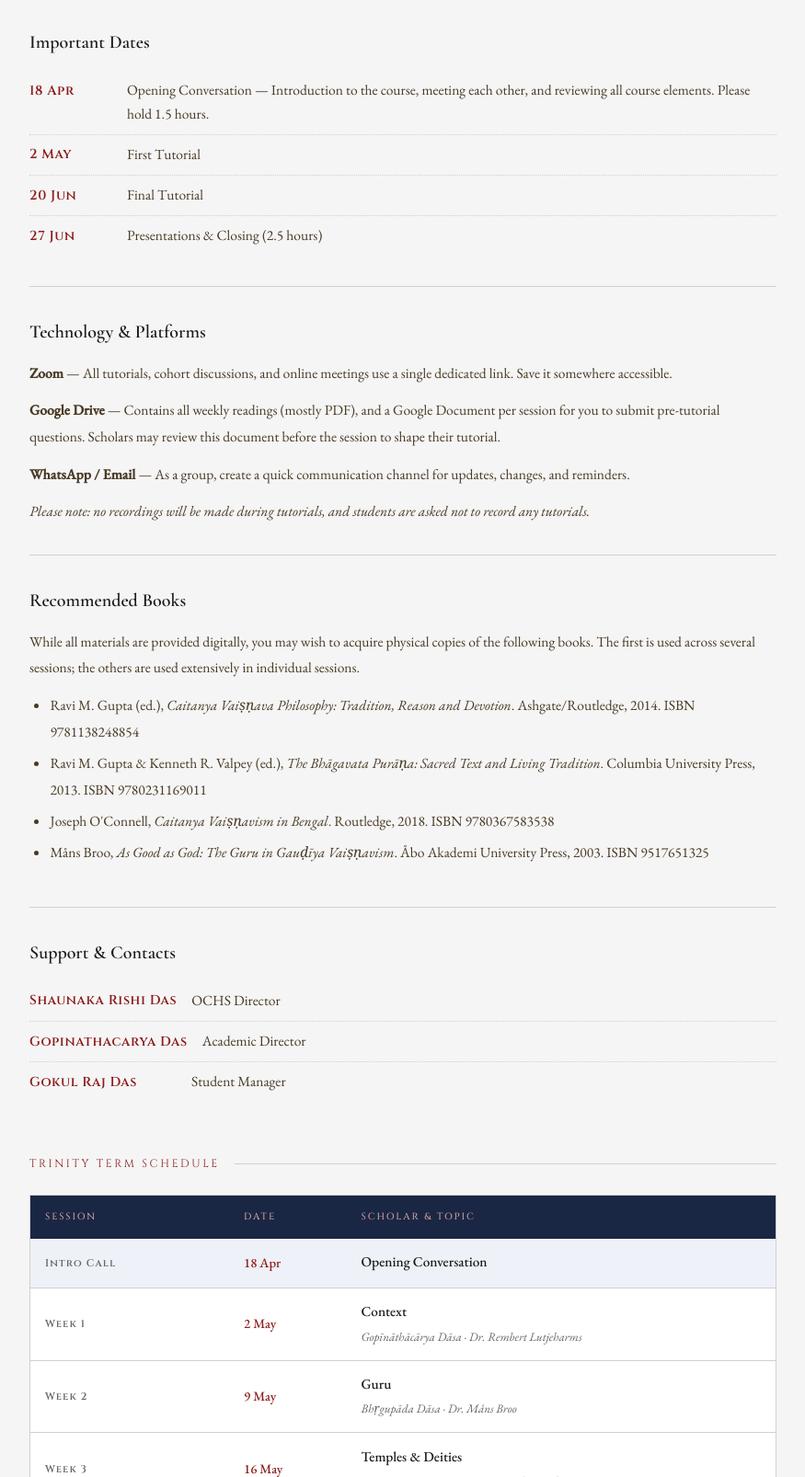
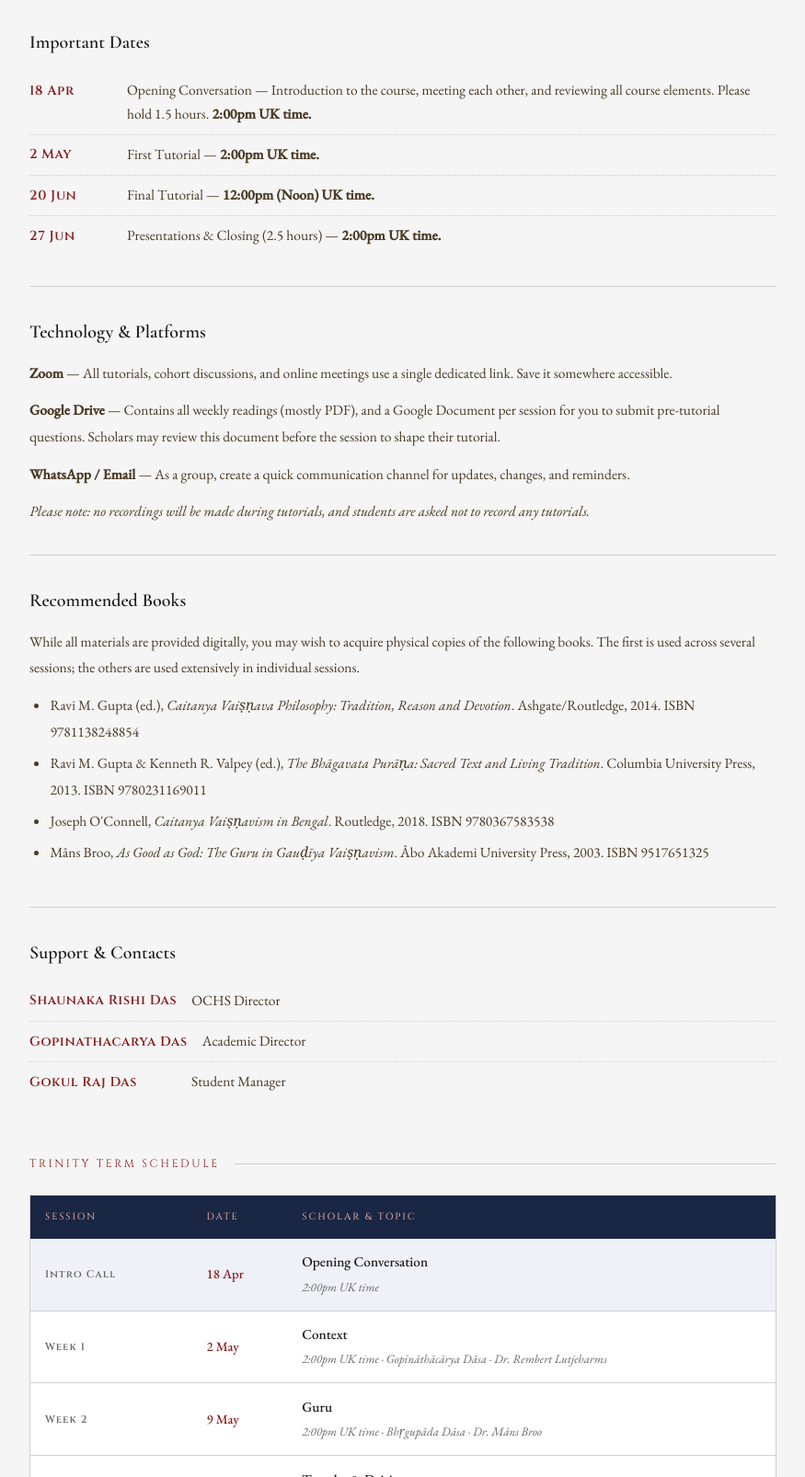
Before and after one commit to gopinath-ochs/gaudiya-studies-tutorial-programme, a plain HTML site: page index.html in a window 1280 px wide. Shown: the part 1194-2800 px from the top of the page at 92% size, without its empty margins (202-1077 px from the left). Drawn offline with nearby package versions, Linux system fonts and the light colour scheme.

Commit message:
Update index.html

```diff
--- a/index.html
+++ b/index.html
@@ -71,7 +71,7 @@
     <img class="logo" src="https://ochs.org.uk/wp-content/uploads/2020/06/cropped-OCHS-Feb-Logo-6.png" alt="OCHS Logo" onerror="this.src='https://ochs.org.uk/wp-content/uploads/2020/01/OCHS-logo.png'">
     <div class="header-rule"></div>
     <h1>The Gaudiya Studies Tutorial Programme</h1>
-    <span class="term-badge">Trinity Term &middot; 2025</span>
+    <span class="term-badge">Trinity Term &middot; 2026</span>
   </div>
 </header>
 
@@ -116,19 +116,19 @@
         <div class="date-list">
           <div class="date-item">
             <span class="date-label">18 Apr</span>
-            <span class="date-text">Opening Conversation &mdash; Introduction to the course, meeting each other, and reviewing all course elements. Please hold 1.5 hours.</span>
+            <span class="date-text">Opening Conversation &mdash; Introduction to the course, meeting each other, and reviewing all course elements. Please hold 1.5 hours. <strong>2:00pm UK time.</strong></span>
           </div>
           <div class="date-item">
             <span class="date-label">2 May</span>
-            <span class="date-text">First Tutorial</span>
+            <span class="date-text">First Tutorial &mdash; <strong>2:00pm UK time.</strong></span>
           </div>
           <div class="date-item">
             <span class="date-label">20 Jun</span>
-            <span class="date-text">Final Tutorial</span>
+            <span class="date-text">Final Tutorial &mdash; <strong>12:00pm (Noon) UK time.</strong></span>
           </div>
           <div class="date-item">
             <span class="date-label">27 Jun</span>
-            <span class="date-text">Presentations &amp; Closing (2.5 hours)</span>
+            <span class="date-text">Presentations &amp; Closing (2.5 hours) &mdash; <strong>2:00pm UK time.</strong></span>
           </div>
         </div>
       </div>
@@ -193,52 +193,52 @@
           <tr class="special-row">
             <td class="td-week">Intro Call</td>
             <td class="td-date">18 Apr</td>
-            <td class="td-topic">Opening Conversation</td>
+            <td class="td-topic">Opening Conversation <span class="td-scholar">2:00pm UK time</span></td>
           </tr>
           <tr>
             <td class="td-week">Week 1</td>
             <td class="td-date">2 May</td>
-            <td class="td-topic">Context <span class="td-scholar">Gop&#299;n&#257;th&#257;c&#257;rya D&#257;sa &middot; Dr. Rembert Lutjeharms</span></td>
+            <td class="td-topic">Context <span class="td-scholar">2:00pm UK time &middot; Gop&#299;n&#257;th&#257;c&#257;rya D&#257;sa &middot; Dr. Rembert Lutjeharms</span></td>
           </tr>
           <tr>
             <td class="td-week">Week 2</td>
             <td class="td-date">9 May</td>
-            <td class="td-topic">Guru <span class="td-scholar">Bh&#7771;gup&#257;da D&#257;sa &middot; Dr. M&aring;ns Broo</span></td>
+            <td class="td-topic">Guru <span class="td-scholar">2:00pm UK time &middot; Bh&#7771;gup&#257;da D&#257;sa &middot; Dr. M&aring;ns Broo</span></td>
           </tr>
           <tr>
             <td class="td-week">Week 3</td>
             <td class="td-date">16 May</td>
-            <td class="td-topic">Temples &amp; Deities <span class="td-scholar">K&#7771;&#7779;&#7751;a K&#7779;etra Swami &middot; Dr. Kenneth R. Valpey</span></td>
+            <td class="td-topic">Temples &amp; Deities <span class="td-scholar">2:00pm UK time &middot; K&#7771;&#7779;&#7751;a K&#7779;etra Swami &middot; Dr. Kenneth R. Valpey</span></td>
           </tr>
           <tr>
             <td class="td-week">Week 4</td>
             <td class="td-date">23 May</td>
-            <td class="td-topic">ISKCON Preaching Reviewed <span class="td-scholar">Shaunaka Rishi Das</span></td>
+            <td class="td-topic">ISKCON Preaching Reviewed <span class="td-scholar">2:00pm UK time &middot; Shaunaka Rishi Das</span></td>
           </tr>
           <tr>
             <td class="td-week">Week 5</td>
             <td class="td-date">30 May</td>
-            <td class="td-topic">Bh&#257;gavata Pur&#257;&#7751;a <span class="td-scholar">R&#257;dhik&#257; Rama&#7751;a D&#257;sa &middot; Prof. Ravi M. Gupta</span></td>
+            <td class="td-topic">Bh&#257;gavata Pur&#257;&#7751;a <span class="td-scholar">2:00pm UK time &middot; R&#257;dhik&#257; Rama&#7751;a D&#257;sa &middot; Prof. Ravi M. Gupta</span></td>
           </tr>
           <tr>
             <td class="td-week">Week 6</td>
             <td class="td-date">6 Jun</td>
-            <td class="td-topic">S&#257;dhana <span class="td-scholar">Bh&#7771;gup&#257;da D&#257;sa &middot; Dr. M&aring;ns Broo</span></td>
+            <td class="td-topic">S&#257;dhana <span class="td-scholar">2:00pm UK time &middot; Bh&#7771;gup&#257;da D&#257;sa &middot; Dr. M&aring;ns Broo</span></td>
           </tr>
           <tr>
             <td class="td-week">Week 7</td>
             <td class="td-date">13 Jun</td>
-            <td class="td-topic">Institution &amp; Community <span class="td-scholar">Gop&#299;n&#257;th&#257;c&#257;rya D&#257;sa &middot; Dr. Rembert Lutjeharms</span></td>
+            <td class="td-topic">Institution &amp; Community <span class="td-scholar">2:00pm UK time &middot; Gop&#299;n&#257;th&#257;c&#257;rya D&#257;sa &middot; Dr. Rembert Lutjeharms</span></td>
           </tr>
           <tr>
             <td class="td-week">Week 8</td>
             <td class="td-date">20 Jun</td>
-            <td class="td-topic">Bhakti &amp; Rasa <span class="td-scholar">K&#7771;&#7779;&#7751;a&#347;ara&#7751;a D&#257;sa &middot; Prof. Kiyokazu Okita</span></td>
+            <td class="td-topic">Bhakti &amp; Rasa <span class="td-scholar">12:00pm (Noon) UK time &middot; K&#7771;&#7779;&#7751;a&#347;ara&#7751;a D&#257;sa &middot; Prof. Kiyokazu Okita</span></td>
           </tr>
           <tr class="special-row">
             <td class="td-week">Closing Call</td>
             <td class="td-date">27 Jun</td>
-            <td class="td-topic">Presentations &amp; Closing</td>
+            <td class="td-topic">Presentations &amp; Closing <span class="td-scholar">2:00pm UK time</span></td>
           </tr>
         </tbody>
       </table>
@@ -309,7 +309,7 @@
 </div>
 
 <footer>
-  Oxford Centre for Hindu Studies &nbsp;&middot;&nbsp; The Gaudiya Studies Tutorial Programme &nbsp;&middot;&nbsp; Trinity Term 2025
+  Oxford Centre for Hindu Studies &nbsp;&middot;&nbsp; The Gaudiya Studies Tutorial Programme &nbsp;&middot;&nbsp; Trinity Term 2026
 </footer>
 
 </body>
```
